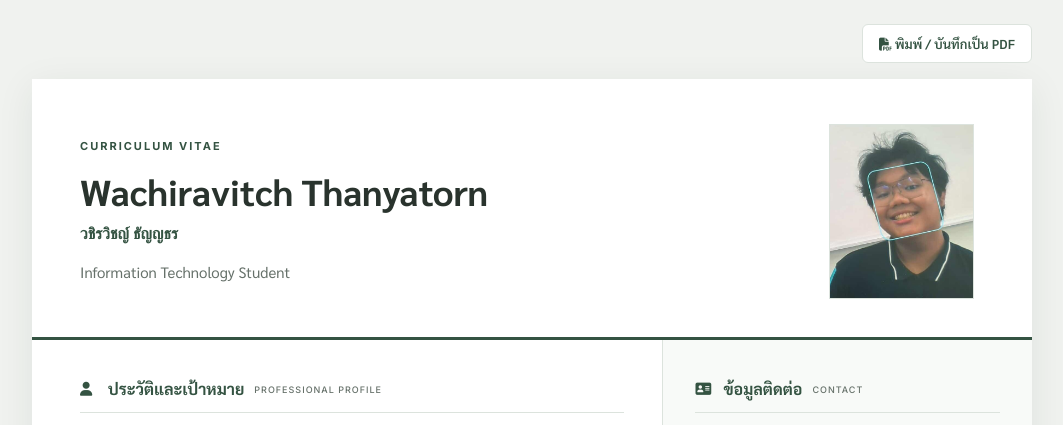
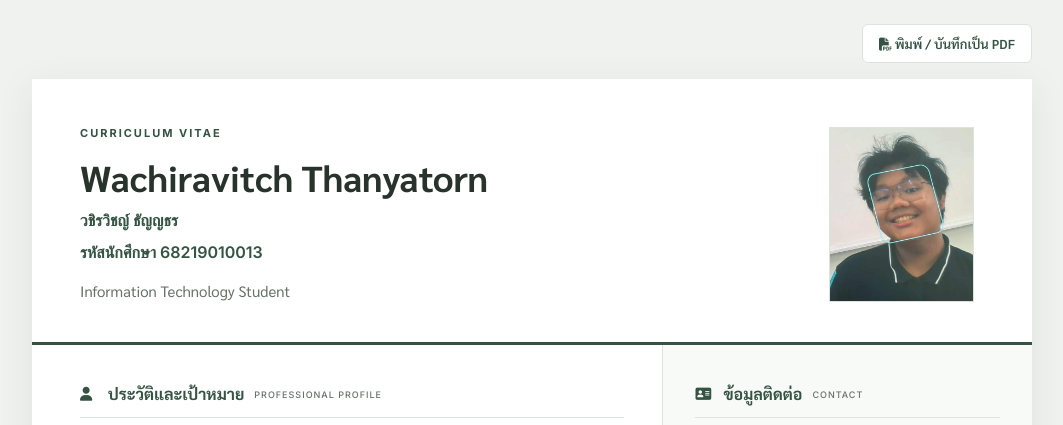
Before and after one commit to mznimk/My-CV, a plain HTML site: page index.html in a window 1280 px wide. Shown: the top 425 px of the page, without its empty margins (108-1171 px from the left). Drawn offline with Linux system fonts and the light colour scheme.

Commit message:
Add files via upload

```diff
--- a/index.html
+++ b/index.html
@@ -454,6 +454,8 @@
 
                 <p class="cv-name-en">วชิรวิชญ์ ธัญญธร</p>
 
+                <p class="cv-name-en">รหัสนักศึกษา 68219010013</p>
+
                 <p class="cv-position">
                     Information Technology Student
                 </p>
```
